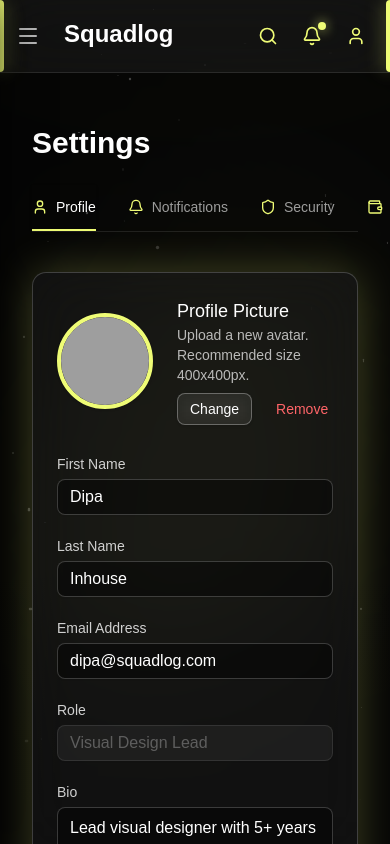
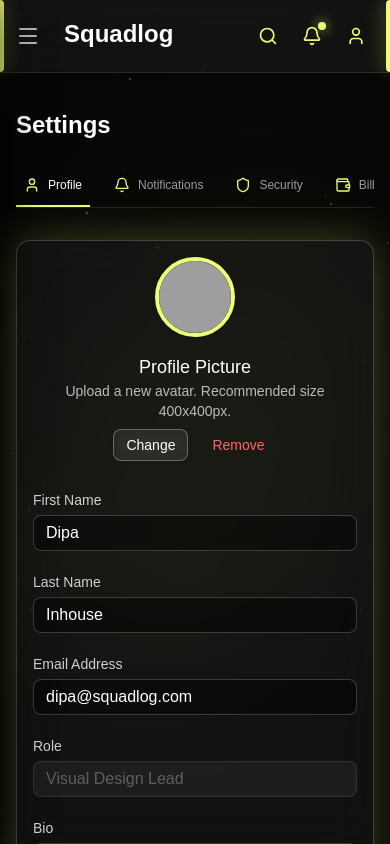
Before and after one commit to nexoviasoft/nexoviasoft-console, a Next.js app: page /admin/settings in a window 390 px wide. Built offline with nearby package versions, Linux system fonts and the light colour scheme; no server answers; grey boxes are pictures that could not be loaded; a web font is replaced by a local one.

Commit message:
attendance , broadcast , documents , email-alerts , employees , help-center , leave , orders , our-client , our-service , payroll , settings , service-request , all pages full all devices responsived and table desing changes and color paattel set our applictions releted

```diff
--- a/src/app/admin/settings/page.js
+++ b/src/app/admin/settings/page.js
@@ -8,37 +8,37 @@ import { User, Bell, Shield, Wallet } from "lucide-react";
 
 export default function Settings() {
   return (
-    <div className="px-8 py-8">
+    <div className="px-4 sm:px-8 py-4 sm:py-8">
       <div className="max-w-[1600px] w-full mx-auto">
-            <h1 className="text-3xl font-bold text-white mb-6">Settings</h1>
+            <h1 className="text-2xl sm:text-3xl font-bold text-white mb-6">Settings</h1>
 
             <Tabs defaultValue="profile" className="w-full">
-              <div className="border-b border-white/10 mb-8">
-                <TabsList className="bg-transparent h-auto p-0 space-x-8">
+              <div className="border-b border-white/10 mb-6 sm:mb-8 overflow-x-auto">
+                <TabsList className="bg-transparent h-auto p-0 flex w-max sm:w-full gap-4 sm:gap-8">
                   <TabsTrigger
                     value="profile"
-                    className="bg-transparent data-[state=active]:bg-transparent border-0 border-b-2 border-transparent data-[state=active]:border-[#EFFC76] rounded-none px-0 py-3 text-white/60 data-[state=active]:text-white flex items-center gap-2"
+                    className="bg-transparent data-[state=active]:bg-transparent border-0 border-b-2 border-transparent data-[state=active]:border-[#EFFC76] rounded-none px-2 sm:px-0 py-3 text-white/60 data-[state=active]:text-white flex items-center gap-2 text-xs sm:text-base"
                   >
                     <User className="w-4 h-4 text-[#EFFC76]" />
                     Profile
                   </TabsTrigger>
                   <TabsTrigger
                     value="notifications"
-                     className="bg-transparent data-[state=active]:bg-transparent border-0 border-b-2 border-transparent data-[state=active]:border-[#EFFC76] rounded-none px-0 py-3 text-white/60 data-[state=active]:text-white flex items-center gap-2"
+                    className="bg-transparent data-[state=active]:bg-transparent border-0 border-b-2 border-transparent data-[state=active]:border-[#EFFC76] rounded-none px-2 sm:px-0 py-3 text-white/60 data-[state=active]:text-white flex items-center gap-2 text-xs sm:text-base"
                   >
                     <Bell className="w-4 h-4 text-[#EFFC76]" />
                     Notifications
                   </TabsTrigger>
                   <TabsTrigger
                     value="security"
-                     className="bg-transparent data-[state=active]:bg-transparent border-0 border-b-2 border-transparent data-[state=active]:border-[#EFFC76] rounded-none px-0 py-3 text-white/60 data-[state=active]:text-white flex items-center gap-2"
+                    className="bg-transparent data-[state=active]:bg-transparent border-0 border-b-2 border-transparent data-[state=active]:border-[#EFFC76] rounded-none px-2 sm:px-0 py-3 text-white/60 data-[state=active]:text-white flex items-center gap-2 text-xs sm:text-base"
                   >
                     <Shield className="w-4 h-4 text-[#EFFC76]" />
                     Security
                   </TabsTrigger>
                    <TabsTrigger
                     value="billing"
-                     className="bg-transparent data-[state=active]:bg-transparent border-0 border-b-2 border-transparent data-[state=active]:border-[#EFFC76] rounded-none px-0 py-3 text-white/60 data-[state=active]:text-white flex items-center gap-2"
+                    className="bg-transparent data-[state=active]:bg-transparent border-0 border-b-2 border-transparent data-[state=active]:border-[#EFFC76] rounded-none px-2 sm:px-0 py-3 text-white/60 data-[state=active]:text-white flex items-center gap-2 text-xs sm:text-base"
                   >
                     <Wallet className="w-4 h-4 text-[#EFFC76]" />
                     Billing
--- a/src/components/admin/leave/redesign/LeaveRequestTable.js
+++ b/src/components/admin/leave/redesign/LeaveRequestTable.js
@@ -127,12 +127,12 @@ export default function LeaveRequestTable() {
               Manage and review team leave applications
             </CardDescription>
           </div>
-          <div className="relative w-full md:w-64">
-            <Search className="absolute left-2.5 top-2.5 h-4 w-4 text-white/40" />
+          <div className="flex items-center gap-2 w-full md:w-64 bg-white/5 border-none rounded-lg px-3 py-1 shadow-sm focus-within:ring-1 focus-within:ring-[#EFFC76] transition-all">
+            <Search className="w-4 h-4 text-white/40" />
             <Input
               type="text"
               placeholder="Search requests..."
-              className="pl-9 bg-black/40 border border-[#EFFC76] text-white placeholder:text-white/40 focus:bg-black/60 focus:border-[#EFFC76] focus-visible:ring-0"
+              className="border-0 bg-transparent shadow-none focus-visible:ring-0 px-0 h-8 text-sm text-white placeholder:text-white/40 w-full"
               value={searchTerm}
               onChange={(e) => setSearchTerm(e.target.value)}
             />
@@ -184,7 +184,7 @@ export default function LeaveRequestTable() {
                     <div className="flex items-center gap-3">
                       <Avatar className="h-9 w-9 border border-white/10 bg-black/40">
                         <AvatarImage src={req.employee.avatar} />
-                        <AvatarFallback className="bg-[#EFFC76]/10 text-[#EFFC76] font-medium">
+                        <AvatarFallback className="bg-[#EFFC76]/20 text-[#EFFC76] font-medium">
                           {req.employee.name.charAt(0)}
                         </AvatarFallback>
                       </Avatar>
--- a/src/components/admin/settings/NotificationSettings.js
+++ b/src/components/admin/settings/NotificationSettings.js
@@ -10,7 +10,7 @@ export default function NotificationSettings() {
   return (
     <div className="max-w-3xl space-y-6">
       <Card className="glass-card border-white/20">
-        <CardContent className="p-6">
+        <CardContent className="p-4 sm:p-6">
           <div className="flex items-center gap-4 mb-6">
             <div className="p-2 bg-[#EFFC76]/15 rounded-lg border border-[#EFFC76]/60">
               <Mail className="w-5 h-5 text-[#EFFC76]" />
@@ -22,24 +22,24 @@ export default function NotificationSettings() {
           </div>
 
           <div className="space-y-5">
-            <div className="flex items-center justify-between">
+            <div className="flex items-center justify-between gap-4">
               <div className="space-y-0.5">
-                <Label className="text-base text-white">Weekly Digest</Label>
-                <p className="text-sm text-white/70">Get a summary of your team's activity every Monday.</p>
+                <Label className="text-sm sm:text-base text-white">Weekly Digest</Label>
+                <p className="text-xs sm:text-sm text-white/70">Get a summary of your team's activity every Monday.</p>
               </div>
               <Switch defaultChecked />
             </div>
-            <div className="flex items-center justify-between">
+            <div className="flex items-center justify-between gap-4">
               <div className="space-y-0.5">
-                <Label className="text-base text-white">New Project Invitations</Label>
-                <p className="text-sm text-white/70">Receive emails when you are added to a new project.</p>
+                <Label className="text-sm sm:text-base text-white">New Project Invitations</Label>
+                <p className="text-xs sm:text-sm text-white/70">Receive emails when you are added to a new project.</p>
               </div>
               <Switch defaultChecked />
             </div>
-             <div className="flex items-center justify-between">
+             <div className="flex items-center justify-between gap-4">
               <div className="space-y-0.5">
-                <Label className="text-base text-white">Task Assignments</Label>
-                <p className="text-sm text-white/70">Get notified when someone assigns you a task.</p>
+                <Label className="text-sm sm:text-base text-white">Task Assignments</Label>
+                <p className="text-xs sm:text-sm text-white/70">Get notified when someone assigns you a task.</p>
               </div>
               <Switch defaultChecked />
             </div>
@@ -48,7 +48,7 @@ export default function NotificationSettings() {
       </Card>
 
       <Card className="glass-card border-white/20">
-        <CardContent className="p-6">
+        <CardContent className="p-4 sm:p-6">
           <div className="flex items-center gap-4 mb-6">
             <div className="p-2 bg-white/10 rounded-lg border border-white/30">
               <Smartphone className="w-5 h-5 text-[#EFFC76]" />
@@ -60,17 +60,17 @@ export default function NotificationSettings() {
           </div>
 
           <div className="space-y-5">
-            <div className="flex items-center justify-between">
+            <div className="flex items-center justify-between gap-4">
               <div className="space-y-0.5">
-                <Label className="text-base text-white">Direct Messages</Label>
-                <p className="text-sm text-white/70">Instant notifications for team chats.</p>
+                <Label className="text-sm sm:text-base text-white">Direct Messages</Label>
+                <p className="text-xs sm:text-sm text-white/70">Instant notifications for team chats.</p>
               </div>
               <Switch defaultChecked />
             </div>
-            <div className="flex items-center justify-between">
+            <div className="flex items-center justify-between gap-4">
               <div className="space-y-0.5">
-                <Label className="text-base text-white">Mentions</Label>
-                <p className="text-sm text-white/70">Get notified when someone mentions you in a comment.</p>
+                <Label className="text-sm sm:text-base text-white">Mentions</Label>
+                <p className="text-xs sm:text-sm text-white/70">Get notified when someone mentions you in a comment.</p>
               </div>
               <Switch defaultChecked />
             </div>
--- a/src/components/admin/settings/ProfileSettings.js
+++ b/src/components/admin/settings/ProfileSettings.js
@@ -10,10 +10,10 @@ import { Camera } from "lucide-react";
 
 export default function ProfileSettings() {
   return (
-    <div className="max-w-2xl glass-card border-white/20 p-6 rounded-xl">
-      <div className="flex items-center gap-6 mb-8">
+    <div className="max-w-2xl glass-card border-white/20 p-4 sm:p-6 rounded-xl">
+      <div className="flex flex-col sm:flex-row items-center sm:items-start text-center sm:text-left gap-4 sm:gap-6 mb-8">
         <div className="relative group cursor-pointer">
-          <Avatar className="w-24 h-24 border-4 border-[#EFFC76] shadow-sm">
+          <Avatar className="w-20 h-20 sm:w-24 sm:h-24 border-4 border-[#EFFC76] shadow-sm mx-auto sm:mx-0">
             <AvatarImage src="/avatars/01.png" />
             <AvatarFallback className="bg-[#EFFC76] text-black">DI</AvatarFallback>
           </Avatar>
@@ -26,7 +26,7 @@ export default function ProfileSettings() {
           <p className="text-sm text-white/70 mb-2">
             Upload a new avatar. Recommended size 400x400px.
           </p>
-          <div className="flex gap-3">
+          <div className="flex gap-3 justify-center sm:justify-start">
              <Button
               variant="outline"
               size="sm"
```
